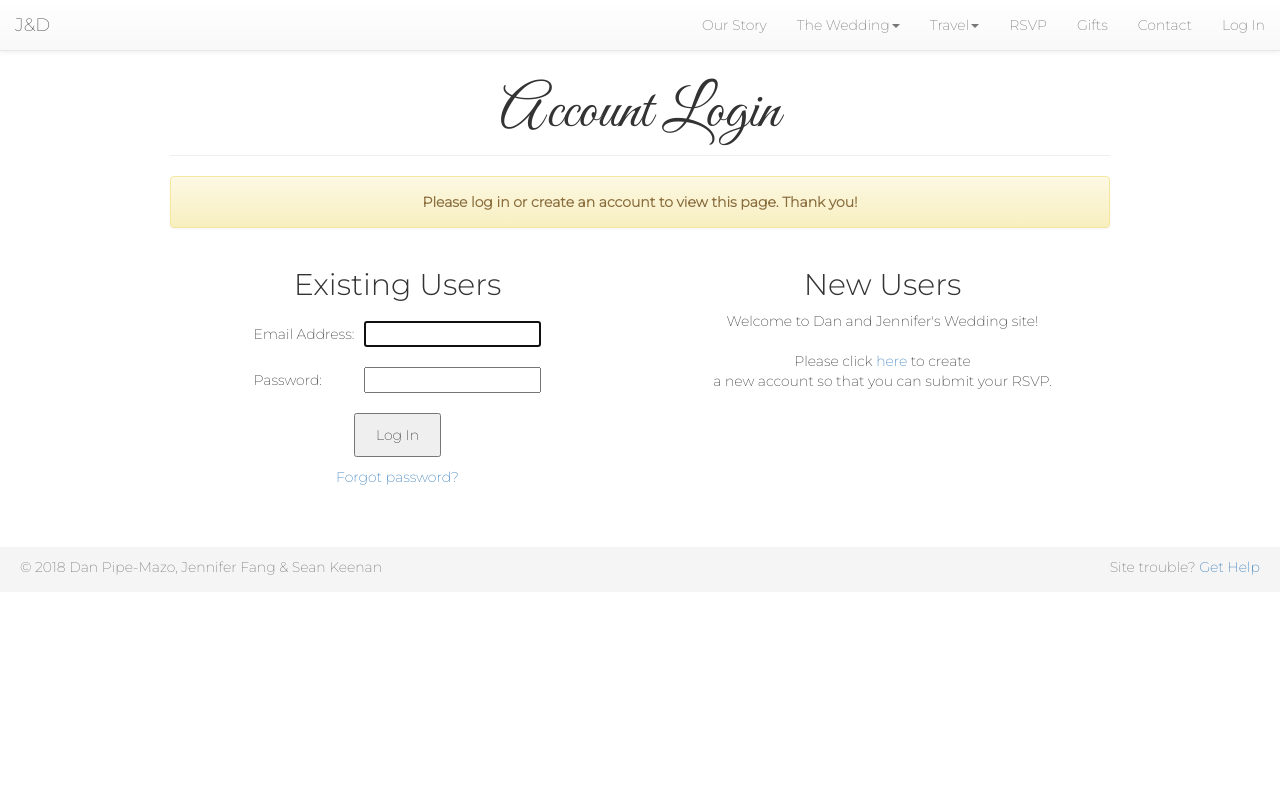
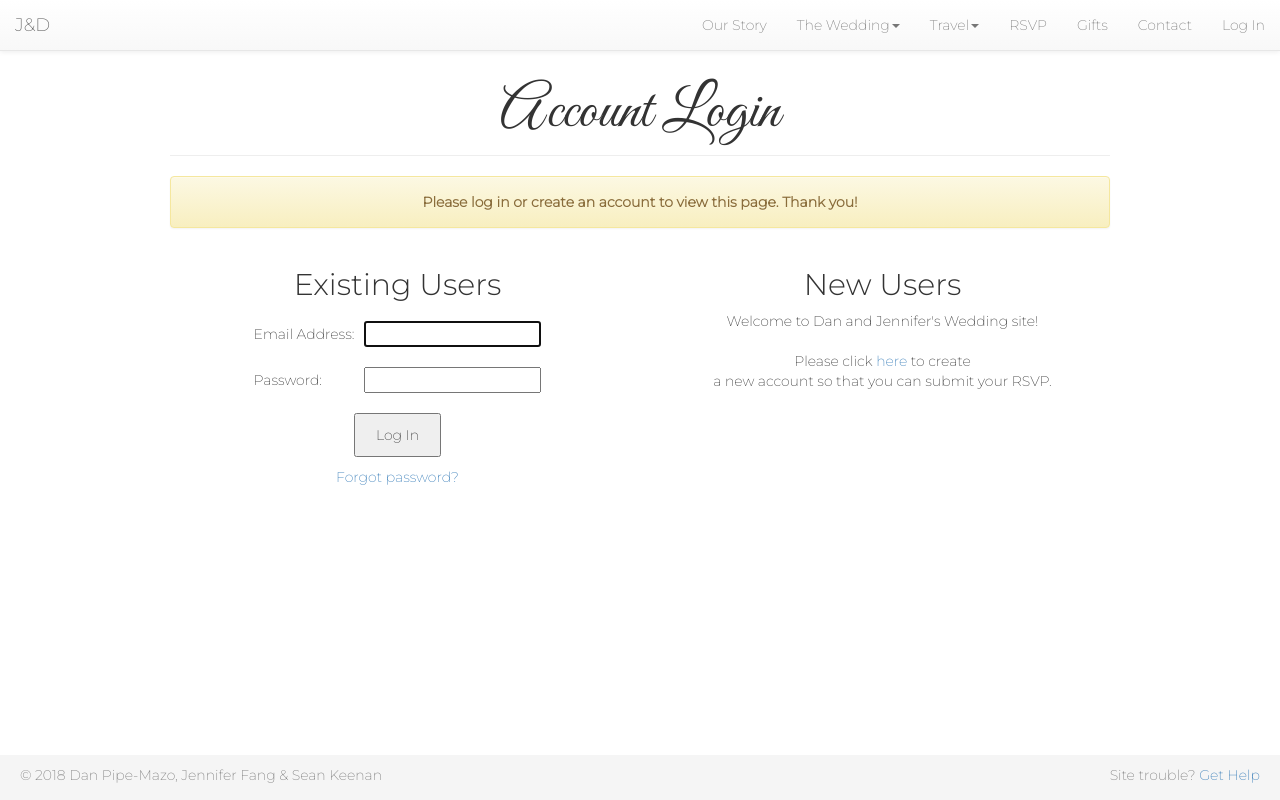
Before and after one commit to dpipemazo/wedsite, a Django app: page /accounts/login/ in a window 1280 px wide. Run offline with Django 3.2, Linux system fonts and the light colour scheme; some libraries are stand-ins or nearby versions; some web fonts are replaced.

Commit message:
style: put back afte breaking with email

```diff
--- a/jennanddan/static/css/style.css
+++ b/jennanddan/static/css/style.css
@@ -10,6 +10,11 @@ body {
 
 html {
   height: 100%;
+}
+
+
+.content {
+  flex: 1 0 auto;
 }
 
 .base-font {
@@ -175,7 +180,3 @@ html {
   width: 80%;
   height: 100px;
 }
-
-.tab {
-  margin-left: 40px;
-}
```
